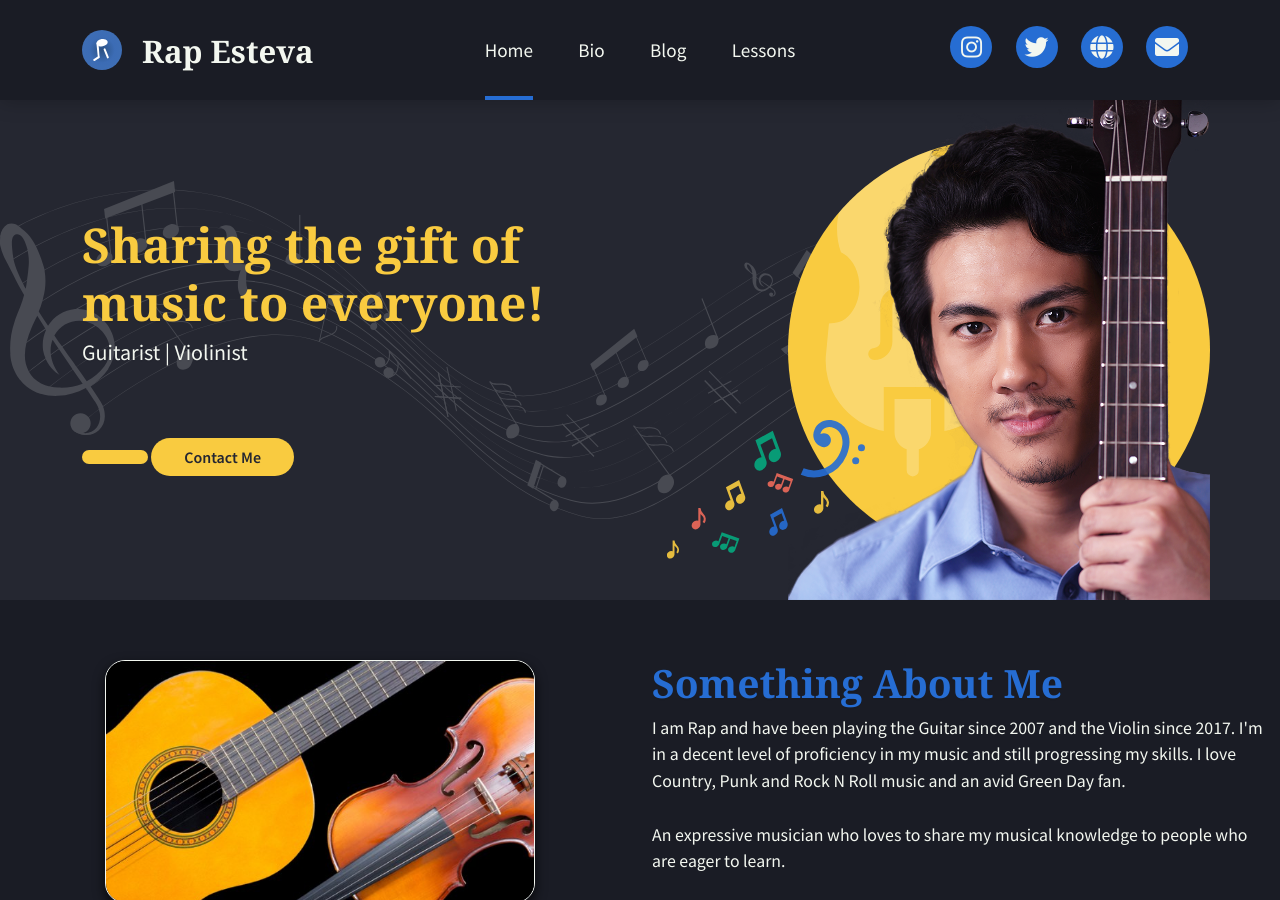
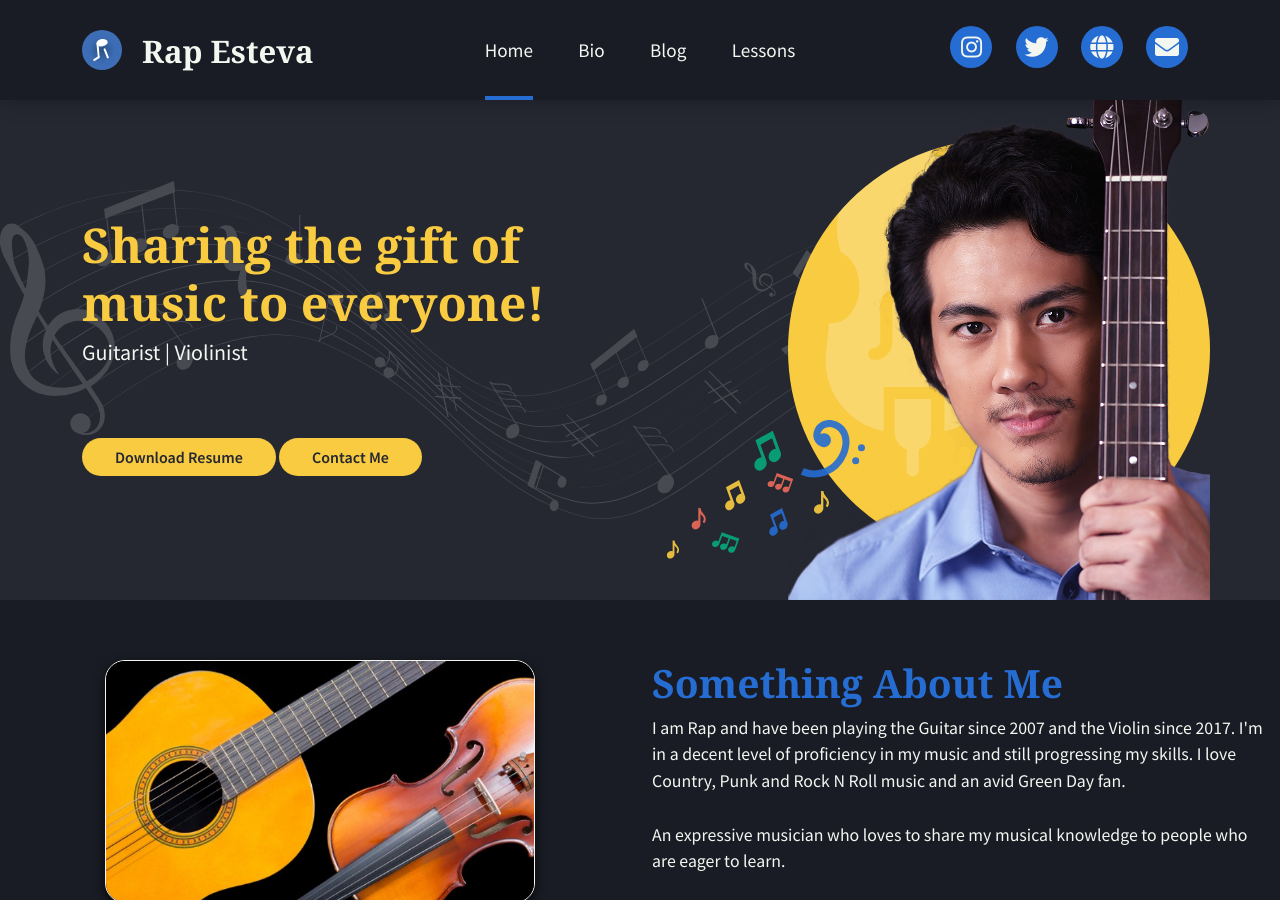
Before and after one commit to rapsamaniego27/music-profile, a Jekyll site: the page built from index.html, in a window 1280 px wide and 900 px high. Built offline with Jekyll 4.4.1, drawn with Linux system fonts in a browser that asks for light colours; nearby versions of some CDN libraries; some web fonts are replaced.

Commit message:
Update Pages “home”

```diff
--- a/_data/home.yml
+++ b/_data/home.yml
@@ -1,5 +1,7 @@
 welcome_tagline: Sharing the gift of music to everyone!
 welcome_subtext: Guitarist | Violinist
+download_button_label: Download Resume
+download_button_file: /assets/files/ralph-esteva-music-resume-original.pdf
 summary_title: Something About Me
 summary_description: >-
   I am Rap and  have been playing the Guitar since 2007 and the Violin since
```
Also changed, not shown: 1 other file.
